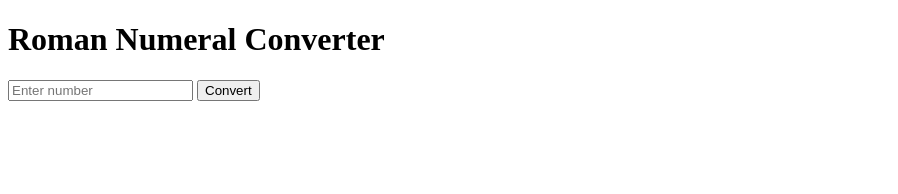
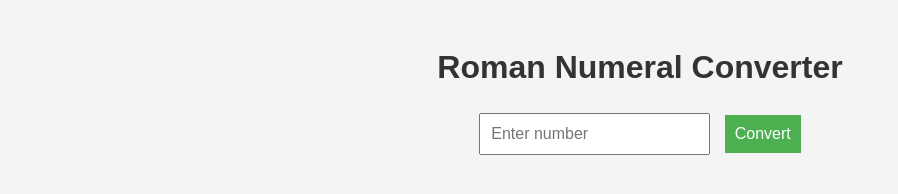
Before and after one commit to Maichonok/Roman-Numeral-Converter, a plain HTML site: page index.html in a window 1280 px wide. Shown: the whole page, without its empty margins (0-898 px from the left). Drawn offline with Linux system fonts and the light colour scheme.

Commit message:
add style

```diff
--- a/index.html
+++ b/index.html
@@ -4,6 +4,7 @@
   <meta charset="UTF-8">
   <meta name="viewport" content="width=device-width, initial-scale=1.0">
   <title>Roman Numeral Converter</title>
+  <link rel="stylesheet" href="style.css">
   <link rel="icon" type="image/jpg" href="Roman_Numerals_Converter.jpg">
   <meta name="description" content="Convert numbers to Roman numerals quickly and easily with this simple online Roman Numeral Converter">
 </head>
--- /dev/null
+++ b/style.css
@@ -0,0 +1,35 @@
+body {
+  font-family: Arial, sans-serif;
+  padding: 20px;
+  background-color: #f4f4f4;
+  text-align: center;
+}
+
+h1 {
+  color: #333;
+}
+
+input,
+button {
+  padding: 10px;
+  margin: 5px;
+  font-size: 16px;
+}
+
+button {
+  background-color: #4caf50;
+  border: none;
+  color: white;
+  cursor: pointer;
+}
+
+button:hover {
+  background-color: #45a049;
+}
+
+#output {
+  margin-top: 20px;
+  font-size: 1.5rem;
+  font-weight: bold;
+  color: #333;
+}
```
